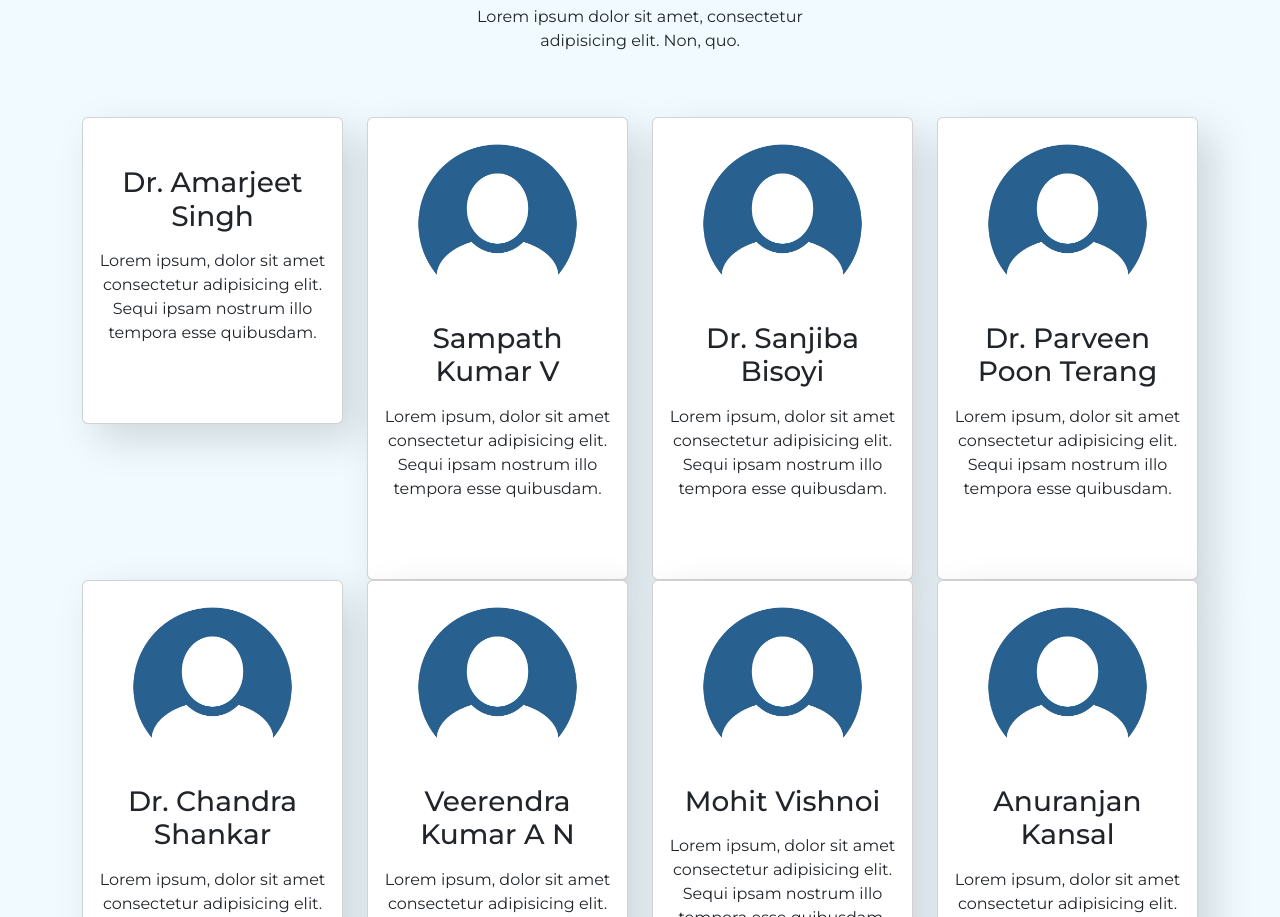
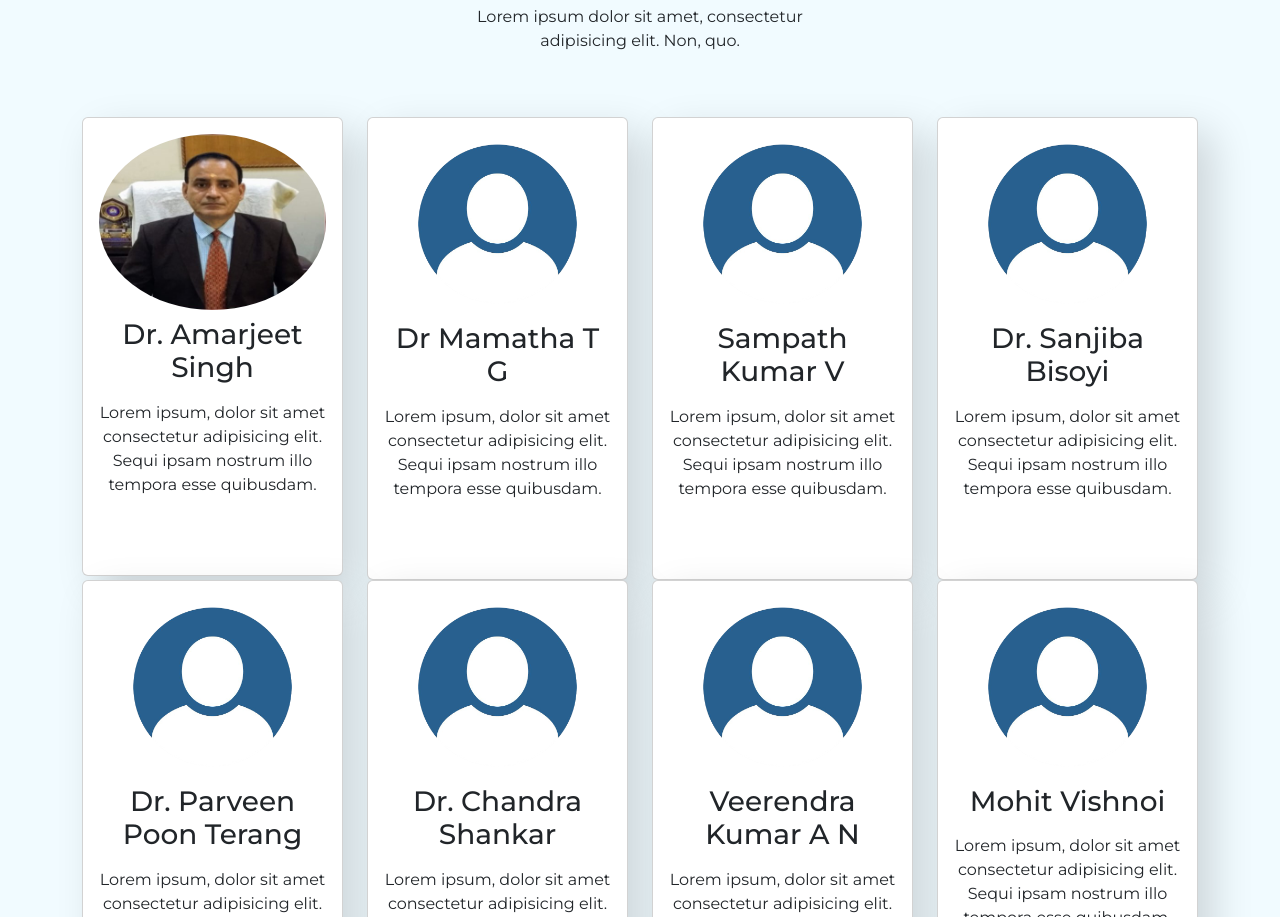
Before and after one commit to Peshal007/jssite, a plain HTML site: page index.html in a window 1280 px wide. Shown: the part 4557-5474 px from the top of the page. Drawn offline with nearby package versions, Linux system fonts and the light colour scheme.

Commit message:
Update index.html

```diff
--- a/index.html
+++ b/index.html
@@ -529,9 +529,31 @@ lab.
 								<img
 									alt=""
 									class="img-fluid rounded-circle"
-									src="principle-img.png"
+									src="principal.png.jpeg"
 								/>
 								<h3 class="card-title py-2">Dr. Amarjeet Singh</h3>
+								<p class="card-text">
+									Lorem ipsum, dolor sit amet consectetur adipisicing elit.
+									Sequi ipsam nostrum illo tempora esse quibusdam.
+								</p>
+								<p class="socials">
+									<i class="bi bi-twitter text-dark mx-1"></i>
+									<i class="bi bi-facebook text-dark mx-1"></i>
+									<i class="bi bi-linkedin text-dark mx-1"></i>
+									<i class="bi bi-instagram text-dark mx-1"></i>
+								</p>
+							</div>
+						</div>
+					</div>
+					<div class="col-12 col-md-6 col-lg-3">
+						<div class="card text-center">
+							<div class="card-body">
+								<img
+									alt=""
+									class="img-fluid rounded-circle"
+									src="user-profile-photo.png"
+								/>
+								<h3 class="card-title py-2">Dr Mamatha T G</h3>
 								<p class="card-text">
 									Lorem ipsum, dolor sit amet consectetur adipisicing elit.
 									Sequi ipsam nostrum illo tempora esse quibusdam.
```
